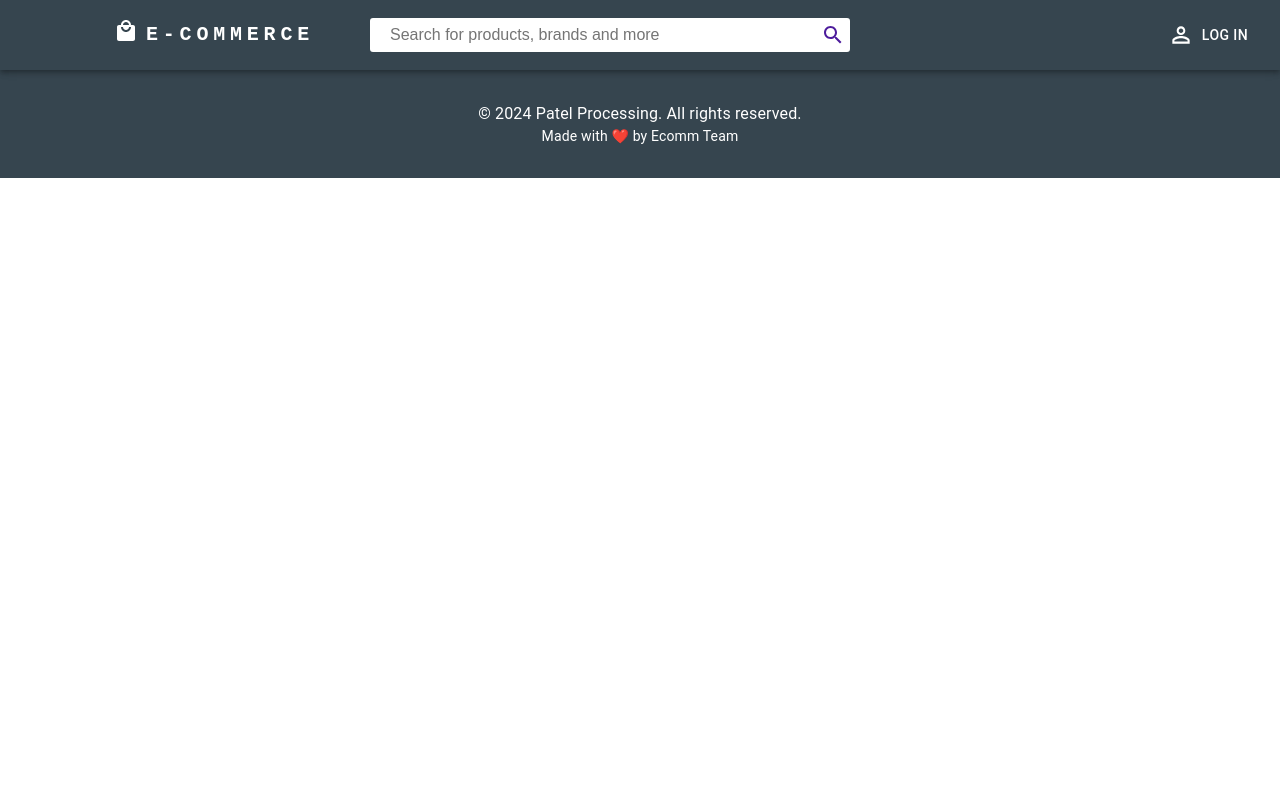
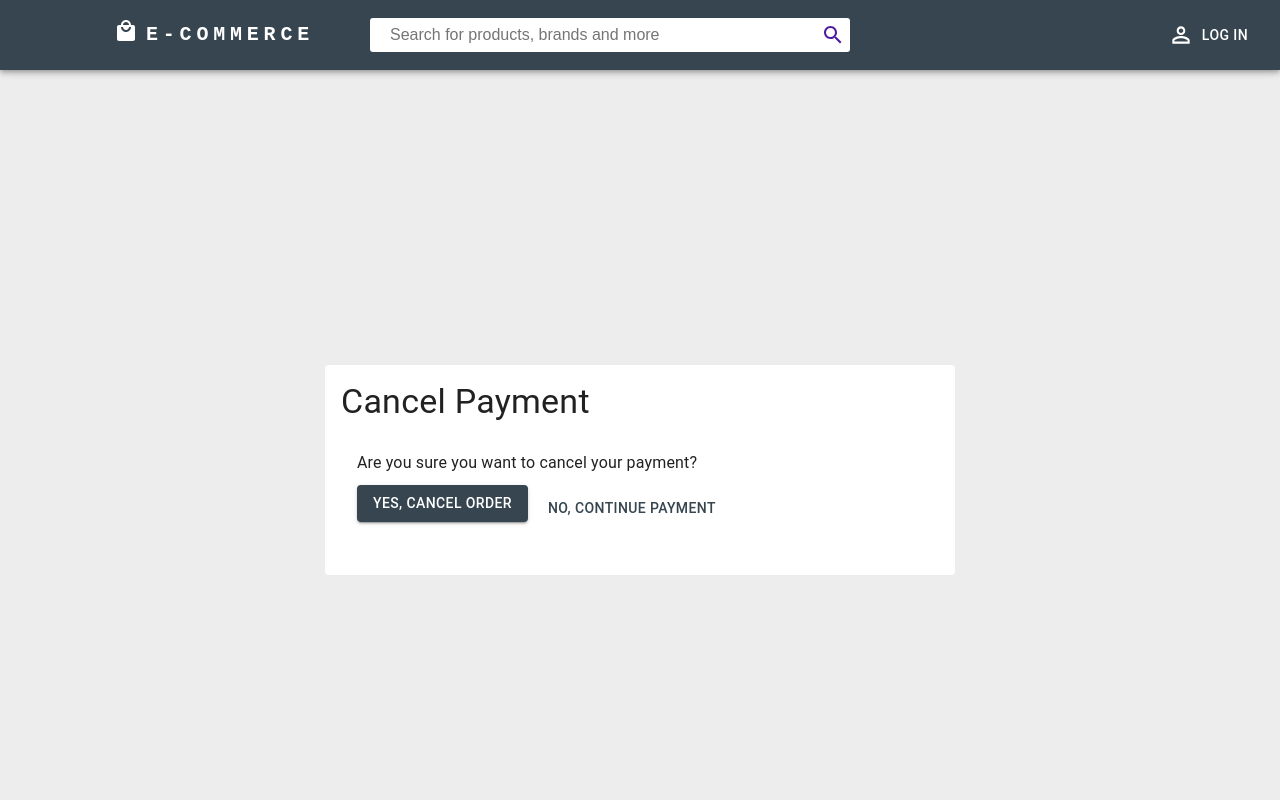
Before and after one commit to Kirat31/ecommerce-frontend, a React (Create React App) app: page /cancel-order in a window 1280 px wide. Shown: the top 800 px of the page. Built offline with nearby package versions, Linux system fonts and the light colour scheme; what react-alert-template-basic would draw is missing.

Commit message:
cancelorder

```diff
--- a/src/App.js
+++ b/src/App.js
@@ -26,6 +26,7 @@ import ResetPassword from "./components/User/ResetPassword.js";
 import CreateProductForm from "./components/Product/CreateProductForm.js";
 import UpdateProductForm from "./components/Product/UpdateProductForm.js";
 import RegistrationForm from "./components/User/Registration.js";
+import CancelOrder from "./components/User/CancelOrder.js";
 import Cart from "./components/User/Cart.jsx"
 import SellerLogin from "./components/Seller/SellerLogin.js";
 import AdminLogin from "./components/Admin/AdminLogin.js";
@@ -139,6 +140,7 @@ function App() {
           <Route path="/create-product" element={<CreateProductForm />} />
           <Route path="/update-product/:id" element={<UpdateProductForm />} />
           <Route path="/checkout" element={<Checkout />} />
+          <Route path="/cancel-order" element={<CancelOrder />} />
           {/* <ProtectedRoute path="/account" element={<Profile />} isAuthenticated={isAuthenticated} /> */}
           {/* <Route index path="/dashboard" element={<Dashboard />} /> */}
           <Route index path="/users" element={adminAuth && <Users />} />
--- a/src/components/Product/CreateProductForm.js
+++ b/src/components/Product/CreateProductForm.js
@@ -13,6 +13,7 @@ import {
   Box,
   TextField,
   Container,
+  Divider
 } from "@mui/material";
 import { useFormik } from "formik";
 import * as Yup from "yup";
@@ -110,9 +111,10 @@ const CreateProductForm = () => {
     description: "",
     price: "",
     category: "",
-    stock: "",
+    subCategory: "",
+    quantity: "",
     images: null,
-    subCategory: ""
+
   };
 
   const validationSchema = Yup.object().shape({
@@ -122,7 +124,7 @@ const CreateProductForm = () => {
       .required("Price is required")
       .positive("Price must be positive"),
     category: Yup.string().required("Category is required"),
-    stock: Yup.number()
+    quantity: Yup.number()
       .required("Stock is required")
       .integer("Stock must be an integer")
       .positive("Stock must be positive"),
@@ -259,6 +261,15 @@ const CreateProductForm = () => {
               margin="normal"
             />
 
+            <input
+              type="file"
+              name="image"
+              accept="image/*"
+              onChange={(event) => setImage(event.target.files[0])}
+              onBlur={formik.handleBlur}
+            />
+            <Divider sx={{marginTop: '20px'}}/>
+            <Typography variant="h6" align="center" gutterBottom sx={{marginTop: '20px'}}>Inventory</Typography>
             <TextField
               label="Stock"
               name="stock"
@@ -272,13 +283,6 @@ const CreateProductForm = () => {
               fullWidth
               margin="normal"
             />
-            <input
-              type="file"
-              name="image"
-              accept="image/*"
-              onChange={(event) => setImage(event.target.files[0])}
-              onBlur={formik.handleBlur}
-            />
             <Button type="submit" variant="contained" color="primary" fullWidth>
               Create Product
             </Button>
--- /dev/null
+++ b/src/components/User/CancelOrder.js
@@ -0,0 +1,54 @@
+import React from 'react';
+import { Box, Grid, Card, CardContent, Typography, Button } from '@mui/material';
+import { styled } from '@mui/system';
+import { useNavigate } from 'react-router-dom';
+
+const GreyBackground = styled('div')`
+  background-color: white;
+  border: 16px;
+`;
+
+const CancelOrder = () => {
+  const navigate = useNavigate();
+
+  const handleCancel = () => {
+    // Logic for cancelling the order
+    // For now, let's just navigate back to the home page
+    navigate('/');
+  };
+
+  const handleContinuePayment = () => {
+    navigate('/');
+  };
+
+  return (
+  <Box sx={{ backgroundColor: '#EDEDED' }}>
+    <Grid container justifyContent="center" alignItems="center" sx={{ height: '100vh', padding: '10px' }}>
+      <Grid item xs={12} sm={6}>
+        <Card variant="outlined" sx={{ border: '15px', alignItems: 'center' }}>
+          <CardContent>
+            <Typography variant="h4" gutterBottom>
+              Cancel Payment
+            </Typography>
+            <GreyBackground>
+              <CardContent>
+                <Typography variant="body1" gutterBottom>
+                  Are you sure you want to cancel your payment?
+                </Typography>
+                <Button variant="contained" sx={{ backgroundColor: '#36454F' }} onClick={handleCancel}>
+                  Yes, Cancel Order
+                </Button>
+                <Button sx={{ paddingLeft: '20px', marginTop: '10px', color: '#36454F' }} onClick={handleContinuePayment}>
+                  No, Continue Payment
+                </Button>
+              </CardContent>
+            </GreyBackground>
+          </CardContent>
+        </Card>
+      </Grid>
+    </Grid>
+  </Box>
+);
+}
+
+export default CancelOrder;
```
Also changed, not shown: src/components/User/Checkout.js (+0 -30 lines).
